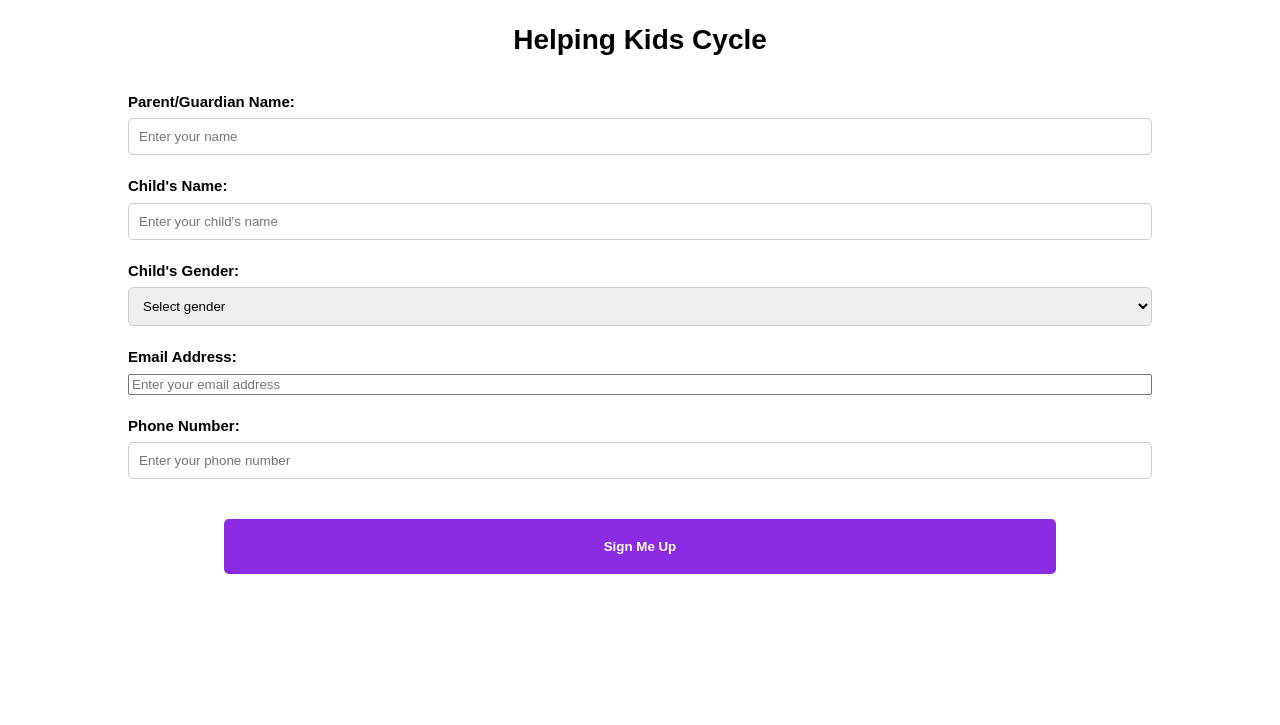
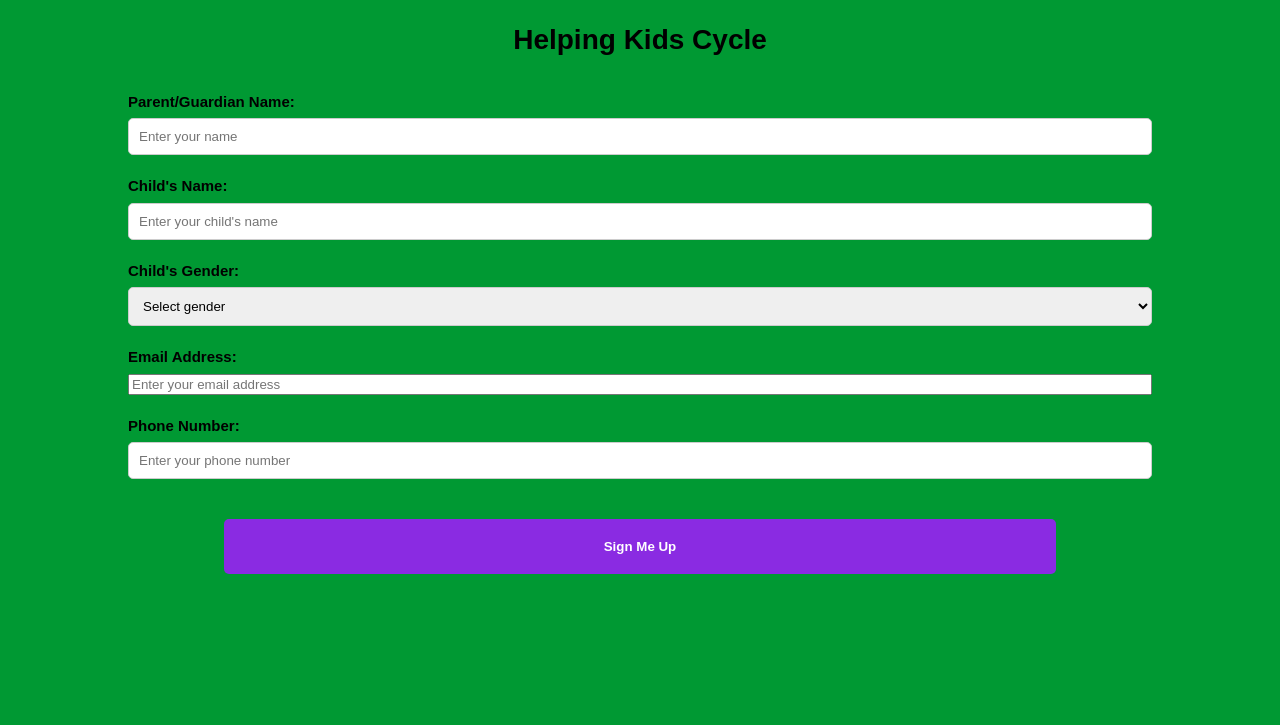
Before and after one commit to SamAkinbile/KidBik, a plain HTML site: page signup.html in a window 1280 px wide. Shown: the part 75-800 px from the top of the page. Drawn offline with Linux system fonts and the light colour scheme.

Commit message:
background color changed

```diff
--- a/assets/css/style.css
+++ b/assets/css/style.css
@@ -2,7 +2,7 @@ body {
     font: 15px/1.5 Arial, Lato;
     padding: 0;
     margin: 0;
-    background-color: rgb(0, 255, 234);
+    background-color: rgb(0, 153, 51);
 }
 
 .container {
--- a/signup.html
+++ b/signup.html
@@ -14,7 +14,7 @@
             font: 15px/1.5 Arial, Lato;
             padding: 0;
             margin: 0;
-            background-color: white;
+            background-color: rgb(0, 153, 51);;
         }
 
         .container {
```
Also changed, not shown: about.html (+1 -1 lines).
